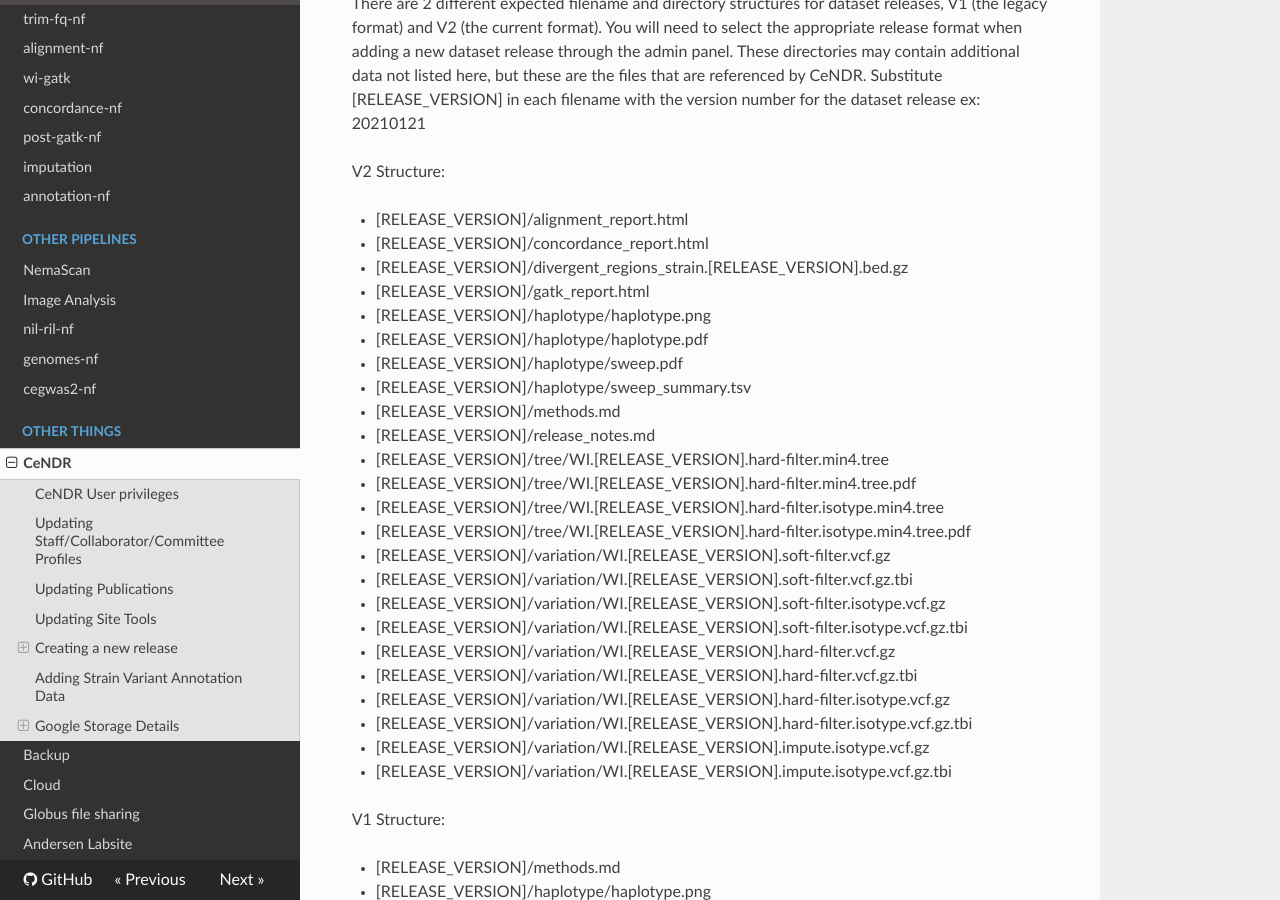
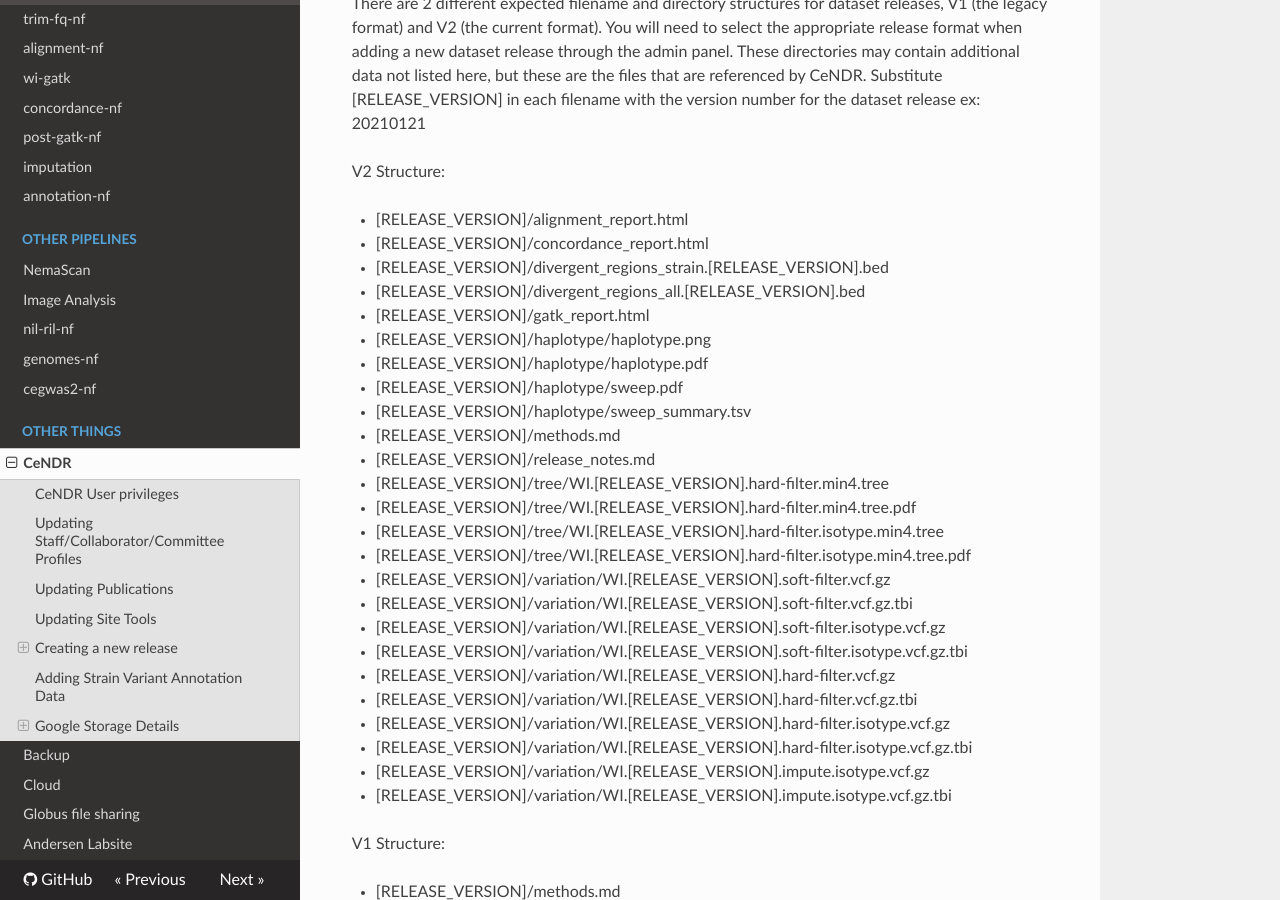
Before and after one commit to AndersenLab/dry-guide, an MkDocs documentation site: the page built from docs/cendr.md, in a window 1280 px wide and 900 px high, scrolled down 3628 px. Built offline with MkDocs 1.6.1, drawn with Linux system fonts in a browser that asks for light colours; nearby versions of some CDN libraries.

Commit message:
change divergent_regions_strain.bed.gz to just .bed

```diff
--- a/docs/cendr.md
+++ b/docs/cendr.md
@@ -124,7 +124,8 @@ V2 Structure:
 
 - [RELEASE_VERSION]/alignment_report.html
 - [RELEASE_VERSION]/concordance_report.html
-- [RELEASE_VERSION]/divergent_regions_strain.[RELEASE_VERSION].bed.gz
+- [RELEASE_VERSION]/divergent_regions_strain.[RELEASE_VERSION].bed
+- [RELEASE_VERSION]/divergent_regions_all.[RELEASE_VERSION].bed
 - [RELEASE_VERSION]/gatk_report.html
 - [RELEASE_VERSION]/haplotype/haplotype.png
 - [RELEASE_VERSION]/haplotype/haplotype.pdf
```
